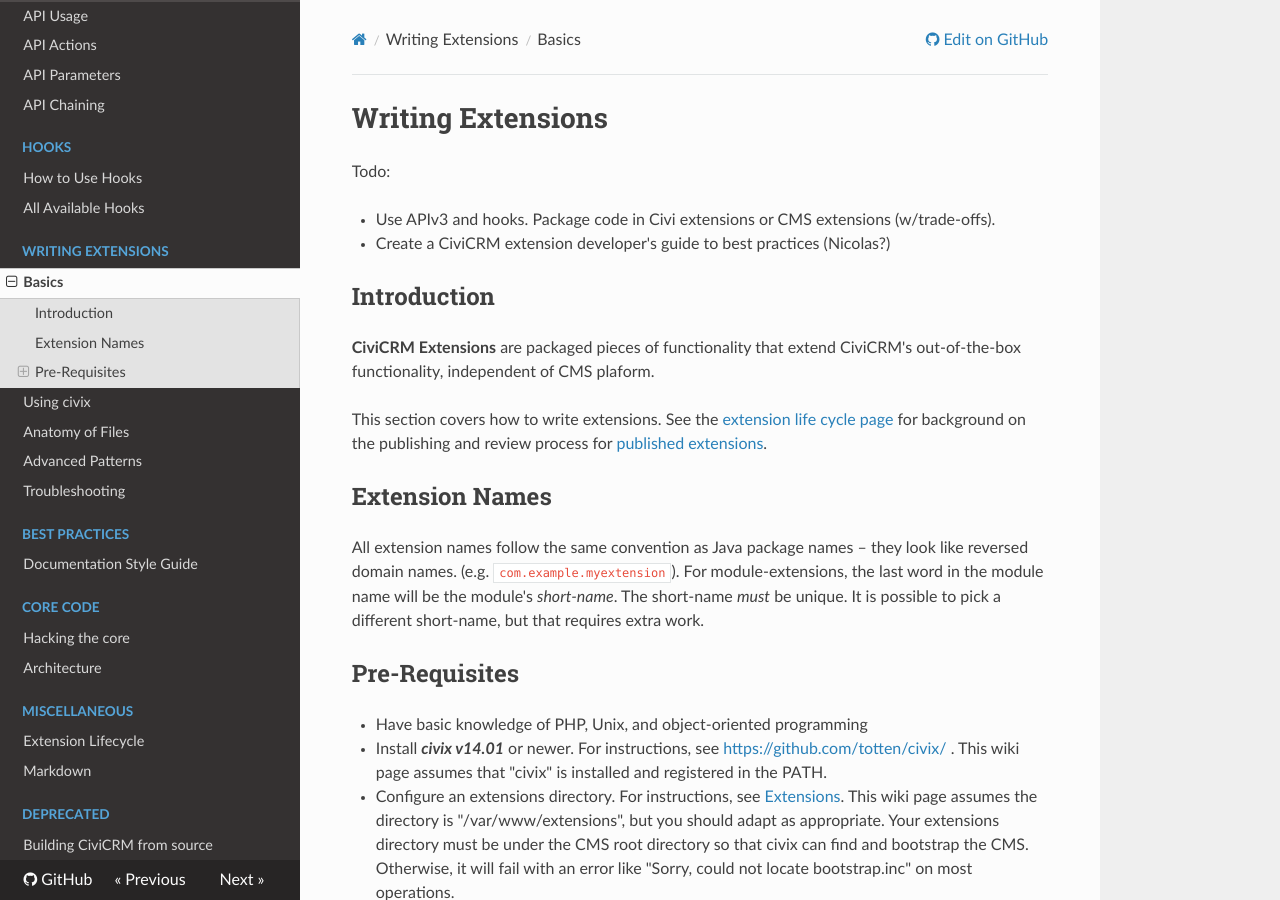
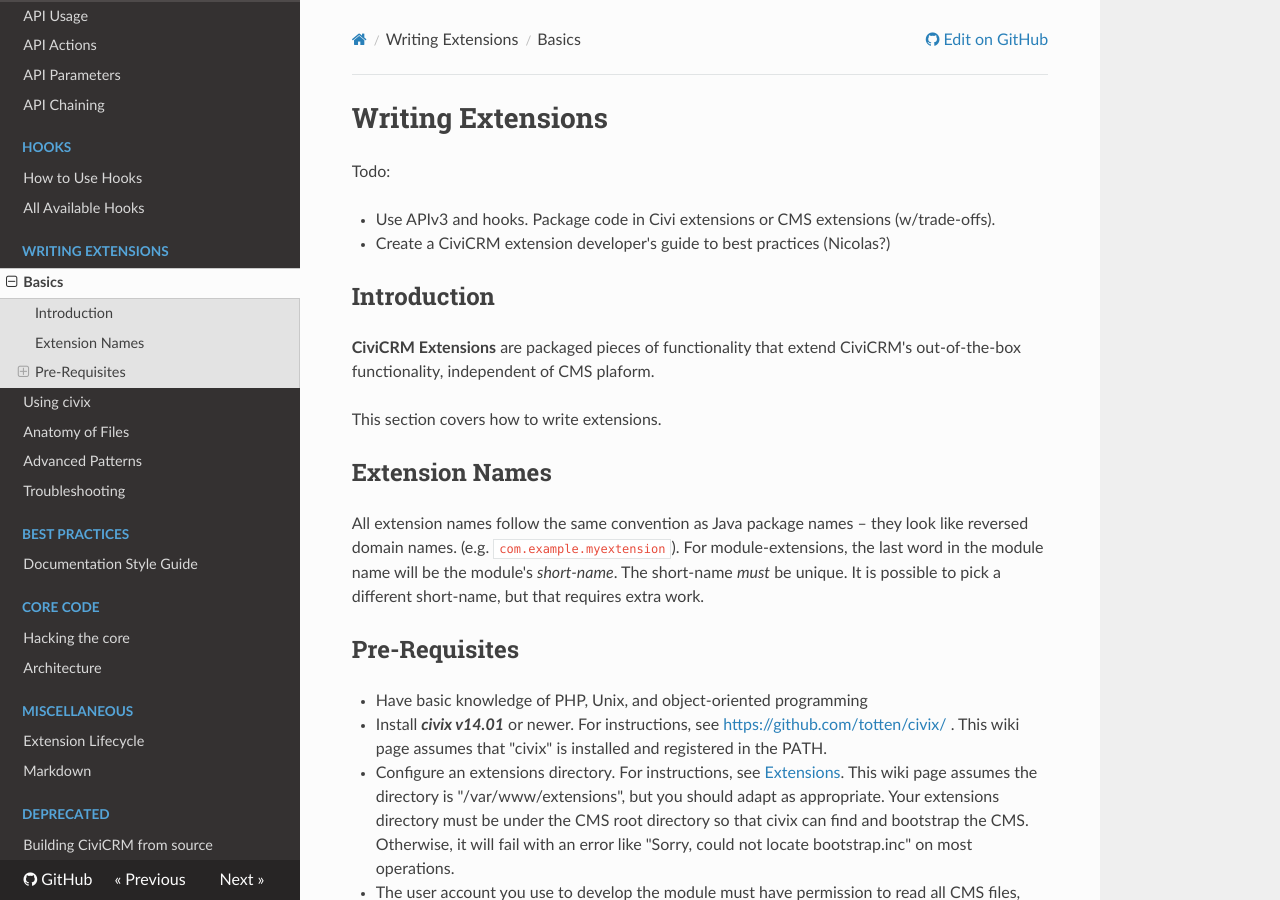
Before and after one commit to civicrm/civicrm-dev-docs, an MkDocs documentation site: the page built from docs/extensions/basics.md, in a window 1280 px wide and 900 px high. Built offline with MkDocs 1.6.1, drawn with Linux system fonts in a browser that asks for light colours; nearby versions of some CDN libraries; old or Windows-style settings are respelled for this version of MkDocs.

Commit message:
Removed language made redundant by the fleshed out "Publish" section.

```diff
--- a/docs/extensions/basics.md
+++ b/docs/extensions/basics.md
@@ -10,9 +10,7 @@
 **CiviCRM Extensions** are packaged pieces of functionality that extend
 CiviCRM's out-of-the-box functionality, independent of CMS plaform.
 
-This section covers how to write extensions. See the [extension life cycle
-page](/extend-stages) for background on the publishing and review process for
-[published extensions](https://civicrm.org/extensions).
+This section covers how to write extensions.
 
 ## Extension Names
 
```
